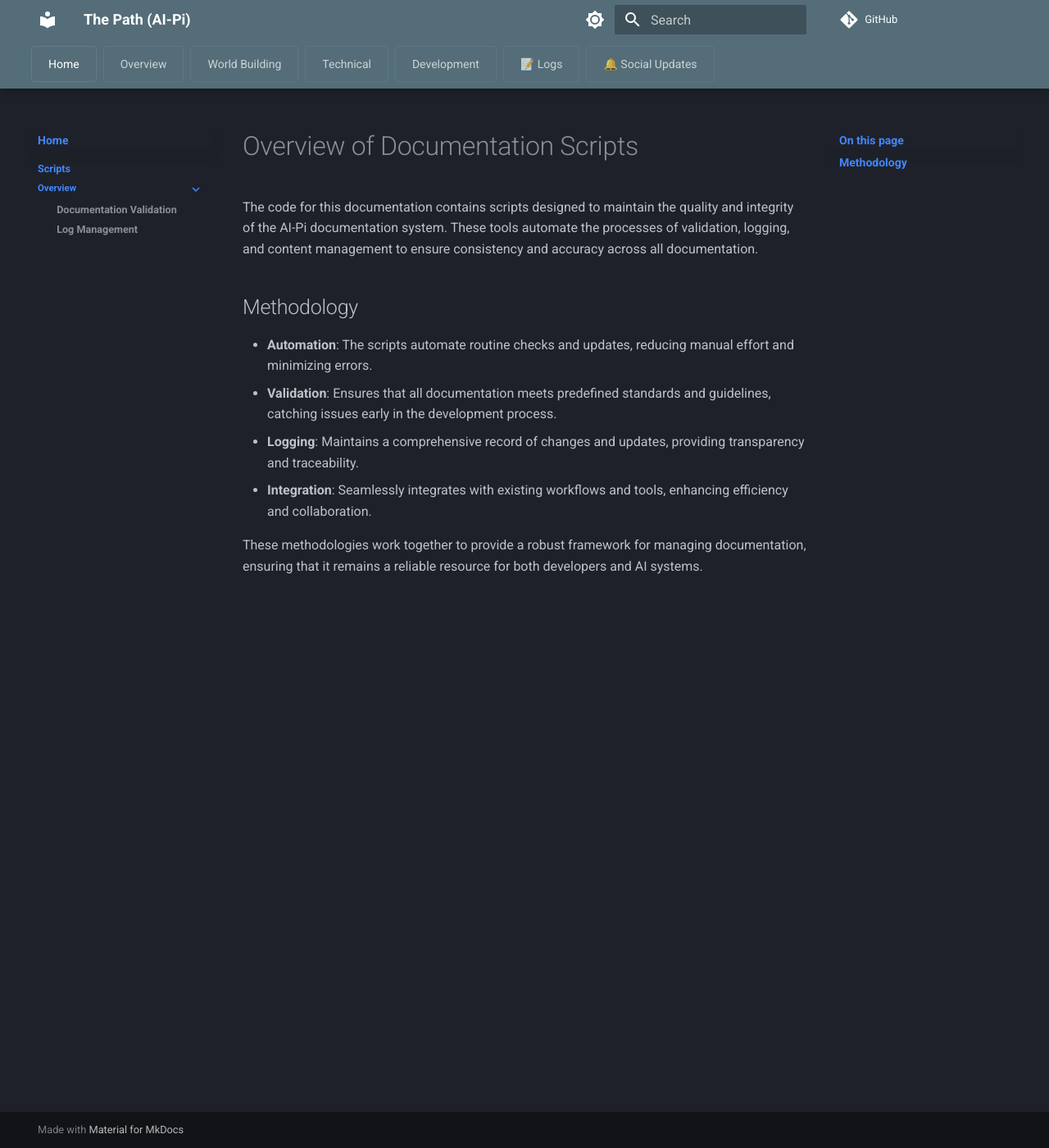
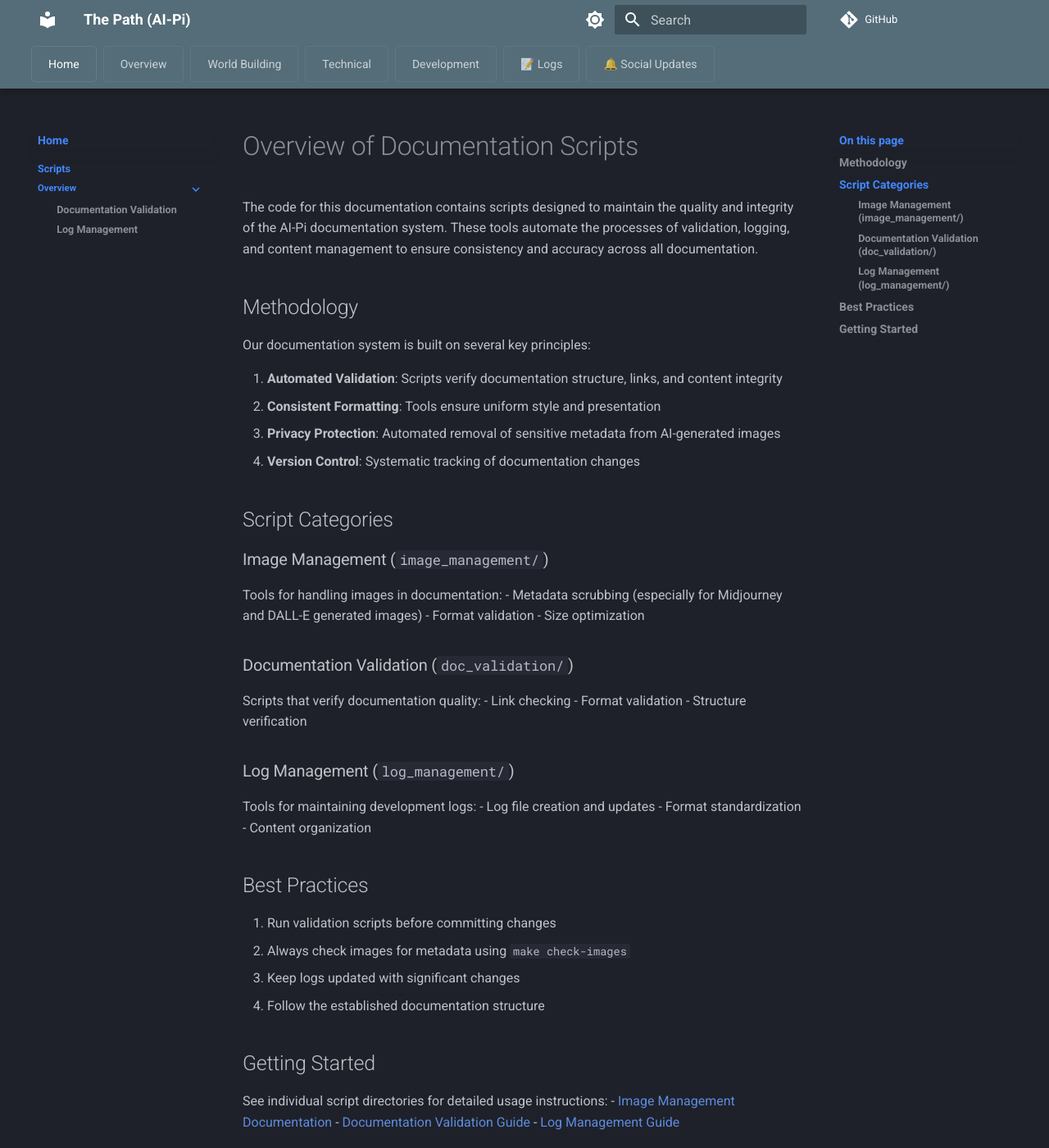
Before and after one commit to MaterDev/thepath-ai_pi, an MkDocs documentation site: the page built from docs/scripts/README.md, in a window 1280 px wide and 1400 px high. Shown: the whole window at 82% size. Built offline with MkDocs 1.6.1 and Material for MkDocs 9.7.7, drawn with Linux system fonts in a browser that asks for light colours; comment, search, counter and statistics services are not loaded.

Commit message:
feat: Add image metadata scrubbing with documentation and logs

```diff
--- a/docs/scripts/README.md
+++ b/docs/scripts/README.md
@@ -4,9 +4,43 @@
 
 ## Methodology
 
-- **Automation**: The scripts automate routine checks and updates, reducing manual effort and minimizing errors.
-- **Validation**: Ensures that all documentation meets predefined standards and guidelines, catching issues early in the development process.
-- **Logging**: Maintains a comprehensive record of changes and updates, providing transparency and traceability.
-- **Integration**: Seamlessly integrates with existing workflows and tools, enhancing efficiency and collaboration.
+Our documentation system is built on several key principles:
 
-These methodologies work together to provide a robust framework for managing documentation, ensuring that it remains a reliable resource for both developers and AI systems.
+1. **Automated Validation**: Scripts verify documentation structure, links, and content integrity
+2. **Consistent Formatting**: Tools ensure uniform style and presentation
+3. **Privacy Protection**: Automated removal of sensitive metadata from AI-generated images
+4. **Version Control**: Systematic tracking of documentation changes
+
+## Script Categories
+
+### Image Management (`image_management/`)
+Tools for handling images in documentation:
+- Metadata scrubbing (especially for Midjourney and DALL-E generated images)
+- Format validation
+- Size optimization
+
+### Documentation Validation (`doc_validation/`)
+Scripts that verify documentation quality:
+- Link checking
+- Format validation
+- Structure verification
+
+### Log Management (`log_management/`)
+Tools for maintaining development logs:
+- Log file creation and updates
+- Format standardization
+- Content organization
+
+## Best Practices
+
+1. Run validation scripts before committing changes
+2. Always check images for metadata using `make check-images`
+3. Keep logs updated with significant changes
+4. Follow the established documentation structure
+
+## Getting Started
+
+See individual script directories for detailed usage instructions:
+- [Image Management Documentation](image_management/README.md)
+- [Documentation Validation Guide](doc_validation/README.md)
+- [Log Management Guide](log_management/README.md)
```
Also changed, not shown: README.md (+13 -0 lines), docs/meta/logs/2025-01-21.md (+33 -0 lines), docs/scripts/image_management/README.md (added, +80 -0 lines), docs/scripts/image_management/scrub_metadata.py (added, +247 -0 lines), images/cover.png, 2 other files.
